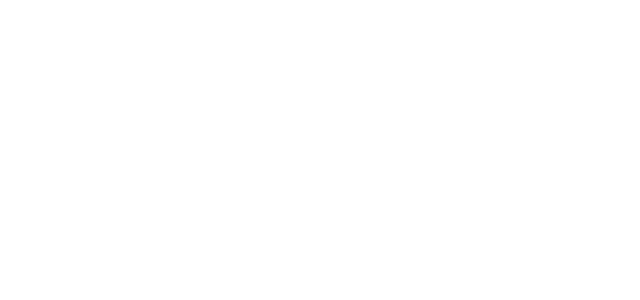
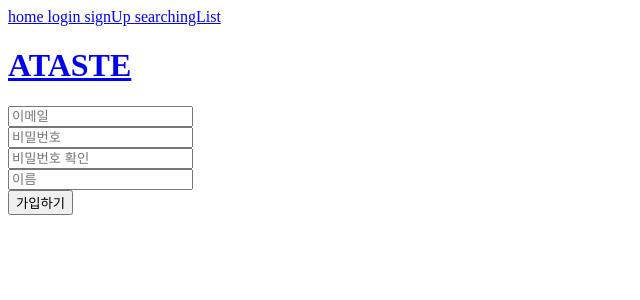
Before and after one commit to GDSC-Team-5/Frontend, a React (Create React App) app: page /signup in a window 1280 px wide. Shown: the top 300 px of the page, without its empty margins (0-640 px from the left). Built offline with nearby package versions, Linux system fonts and the light colour scheme.

Commit message:
feat[#1] : App.js 파일내 라우터 설정

```diff
--- a/package.json
+++ b/package.json
@@ -8,6 +8,7 @@
     "@testing-library/user-event": "^13.5.0",
     "axios": "^1.5.0",
     "bootstrap": "^5.3.2",
+    "js-cookie": "^3.0.5",
     "react": "^18.2.0",
     "react-dom": "^18.2.0",
     "react-router-dom": "^6.16.0",
--- a/src/App.js
+++ b/src/App.js
@@ -1,11 +1,25 @@
-
-import './App.css';
+import "./App.css";
+import { BrowserRouter, Routes, Route, Link } from "react-router-dom";
+import Login from "./screens/Login/Login";
+import Home from "./screens/Home/Home";
+import SearchingList from "./screens/SearchingList/SearchingList";
+import SignUp from "./screens/SignUp/SignUp";
 
 function App() {
   return (
-    <div className="App">
-
-    </div>
+    <BrowserRouter>
+      <div className="App">
+        <Link to="/">home </Link> <Link to="/login"> login </Link>
+        <Link to="signup"> signUp </Link>
+        <Link to="searchinglist"> searchingList</Link>
+        <Routes>
+          <Route path="/" element={<Home />} />
+          <Route path="/login" element={<Login />} />
+          <Route path="/searchinglist" element={<SearchingList />} />
+          <Route path="/signup" element={<SignUp />} />
+        </Routes>
+      </div>
+    </BrowserRouter>
   );
 }
 
--- a/src/screens/Login/Login.jsx
+++ b/src/screens/Login/Login.jsx
@@ -1,9 +1,76 @@
-import React from 'react'
+import { useState } from "react";
+import { useNavigate, Link } from "react-router-dom";
+import axios from "axios";
+import Cookies from "js-cookie";
 
 const Login = () => {
+  const navigate = useNavigate();
+  const [loginData, setLoginData] = useState({ email: "", password: "" });
+
+  const handleSubmit = async () => {
+    try {
+      const response = await axios.post("baseURL/members/login", loginData);
+      // response 확인용 출력(확인 후 삭제)
+
+      if (response.data) {
+        console.log(`response.data:`, response.data);
+        console.log(`data:`, response);
+        console.log("로그인 성공!");
+        const { accessToken, refreshToken } = response.data;
+        Cookies.set("accessToken", accessToken, { expires: 7 });
+        Cookies.set("refreshToken", refreshToken, { expires: 7 });
+
+        navigate("/"); // 로그인 성공 시 메인 페이지로
+      }
+    } catch (error) {
+      console.error("로그인 실패:", error);
+      navigate("/login");
+      window.alert(`"로그인에 실패했습니다. 다시 시도해 주세요."`);
+    }
+    setLoginData({ email: "", password: "" });
+  };
   return (
-    <div>Login</div>
-  )
-}
+    <div className="wrapper">
+      <div className="input-h1">
+        <h1>
+          <Link to="/">
+            <span>ATASTE</span>
+          </Link>
+        </h1>
+      </div>
+      <div className="input">
+        <input
+          type="text"
+          placeholder="이메일"
+          value={loginData.email}
+          onChange={(e) =>
+            setLoginData({ ...loginData, email: e.target.value })
+          }
+        />
+      </div>
+      <div className="input">
+        <input
+          type="password"
+          placeholder="비밀번호"
+          value={loginData.password}
+          onChange={(e) =>
+            setLoginData({ ...loginData, password: e.target.value })
+          }
+        />
+      </div>
+      <div className="button">
+        <button className="button-submit" onClick={handleSubmit}>
+          로그인
+        </button>
+      </div>
 
-export default Login
+      <div className="button">
+        <Link to="/signup">
+          <button className="button-submit">회원가입</button>
+        </Link>
+      </div>
+    </div>
+  );
+};
+
+export default Login;
--- a/src/screens/SignUp/SignUp.jsx
+++ b/src/screens/SignUp/SignUp.jsx
@@ -1,9 +1,114 @@
-import React from 'react'
+import { useState } from "react";
+import { useNavigate, Link } from "react-router-dom";
+import axios from "axios";
 
 const SignUp = () => {
+  const navigate = useNavigate();
+  const [signupData, setSignupData] = useState({
+    email: "",
+    password: "",
+    passwordConfirm: "",
+    name: "",
+  });
+
+  const [passwordMatch, setPasswordMatch] = useState(false);
+
+  const handleSubmit = async () => {
+    if (signupData.password === signupData.passwordConfirm) {
+      try {
+        const response = await axios.post("baseURL/members/signup", {
+          email: signupData.email,
+          password: signupData.password,
+          nickName: signupData.nickName,
+        });
+        console.log("response 응답값", response);
+        // 응답으로 accessToken이 반환됨. 바로 홈으로 보냄
+        navigate("/");
+
+        setSignupData({
+          email: "",
+          password: "",
+          passwordConfirm: "",
+          name: "",
+        });
+      } catch (error) {
+        console.error("회원가입 실패", error);
+      }
+    } else {
+      setPasswordMatch(true);
+      setSignupData({
+        ...signupData,
+        password: "",
+        passwordConfirm: "",
+      });
+    }
+  };
+
   return (
-    <div>SignUp</div>
-  )
-}
+    <div className="wrapper">
+      <div className="input-h1">
+        <h1>
+          <Link to="/">
+            <span>ATASTE</span>
+          </Link>
+        </h1>
+      </div>
+      <div className="input">
+        <input
+          className="input-email"
+          type="text"
+          placeholder="이메일"
+          value={signupData.email}
+          onChange={(e) =>
+            setSignupData({ ...signupData, email: e.target.value })
+          }
+        />
+      </div>
+      <div className="input">
+        <input
+          className="input-password"
+          type="password"
+          placeholder="비밀번호"
+          value={signupData.password}
+          onChange={(e) =>
+            setSignupData({ ...signupData, password: e.target.value })
+          }
+        />
+      </div>
+      <div className="input">
+        <input
+          className="input-passwordConfirm"
+          type="password"
+          placeholder="비밀번호 확인"
+          value={signupData.passwordConfirm}
+          onChange={(e) =>
+            setSignupData({ ...signupData, passwordConfirm: e.target.value })
+          }
+        />
+        {passwordMatch && (
+          <p className="alert" style={{ color: "red" }}>
+            * 비밀번호가 일치하지 않습니다.
+          </p>
+        )}
+      </div>
+      <div className="input">
+        <input
+          className="input-name"
+          type="text"
+          placeholder="이름"
+          value={signupData.name}
+          onChange={(e) =>
+            setSignupData({ ...signupData, name: e.target.value })
+          }
+        />
+      </div>
+      <div className="button">
+        <button className="button-submit" onClick={handleSubmit}>
+          가입하기
+        </button>
+      </div>
+    </div>
+  );
+};
 
-export default SignUp
+export default SignUp;
```
Also changed, not shown: src/screens/Home/Home.jsx (+4 -6 lines), src/screens/SearchingList/SearchingList.jsx (+4 -6 lines), 2 other files (tests, documents, lock files or other folders).
